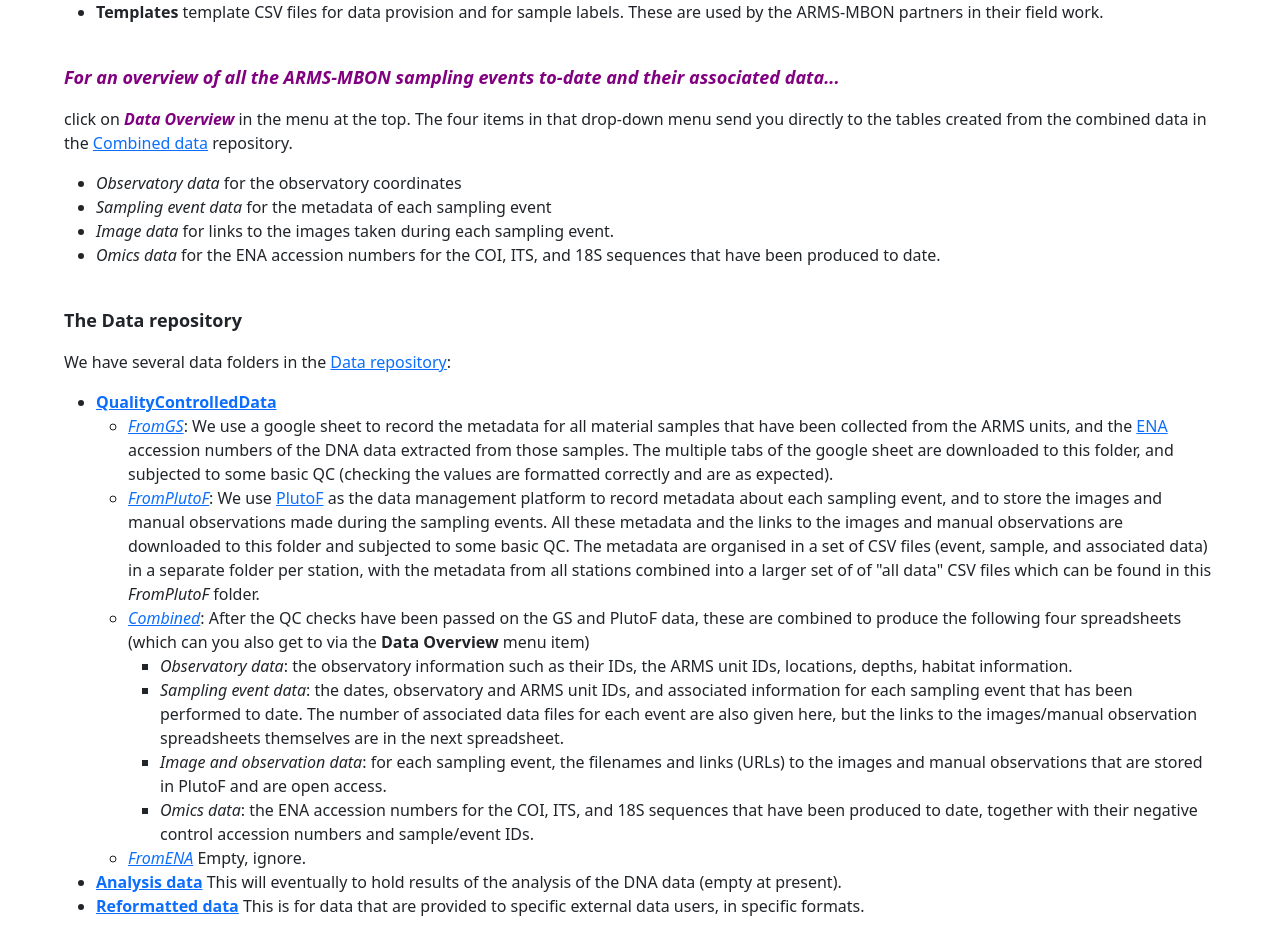
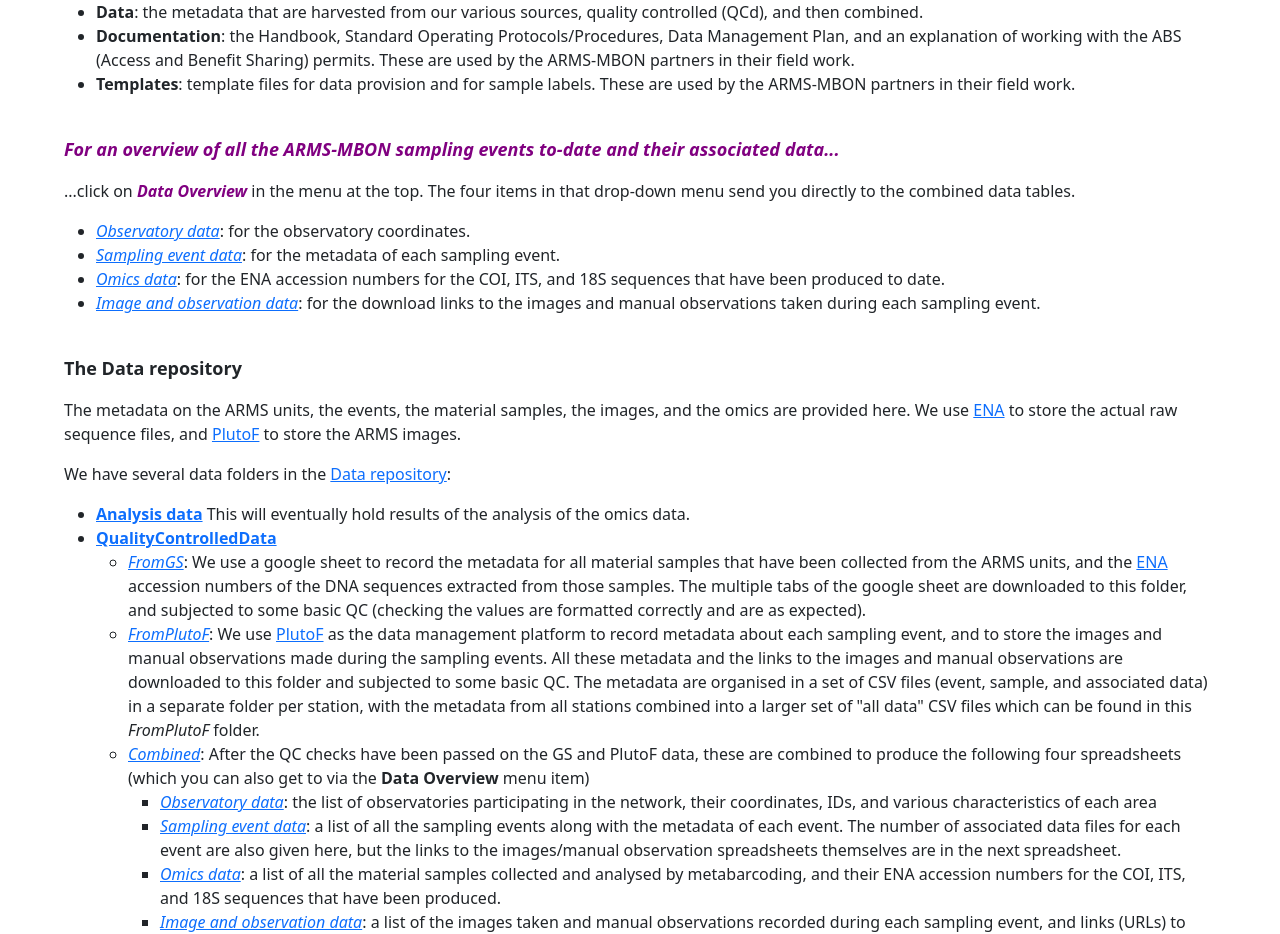
Before and after one commit to arms-mbon/arms-mbon-website, a React (Create React App) app in the folder arms_mbon_pages/: page / in a window 1280 px wide. Shown: the part 1118-2052 px from the top of the page. Built offline with nearby package versions, Linux system fonts and the light colour scheme.

Commit message:
updated landing page

```diff
--- a/arms_mbon_pages/src/App.js
+++ b/arms_mbon_pages/src/App.js
@@ -119,44 +119,45 @@ function App() {
 
         <center><h2 id="welcome-to-the-arms-mbon-landing-page-for-the-arms-mbon-github-space-">Welcome to the landing page for the ARMS-MBON GitHub</h2></center>
         <br></br>
-        <p>  ARMS-MBON is a European Biodiversity Observation Network (MBON) of Autonomous Reef Monitoring Structures (ARMS) placed in the vicinity of marine stations, ports, marinas, and long-term ecological research sites (LTER) distributed over Europe and polar regions. The units are emplaced for months at a time and are populated by the surrounding hard-bottom communities, which are then analysed when the units are retrieved. The aim of ARMS-MBON is to assess the status of, and changes in, the hard-bottom communities of these near-coast environments, using DNA, image, and visual inspection methods. The project started in 2018, and from 2023 it will continue as part of EMBRC&#39;s <a href="https://www.embrc.eu/emo-bon" target="_blank">EMO BON</a> project. The webpage for the ARMS-MBON can be found <a href="https://arms-mbon.org/" target="_blank">here</a>, and you can learn more by reading <a href="https://www.frontiersin.org/articles/10.3389/fmars.2020.572680/full" target="_blank">this paper in Frontiers</a>.  </p>
-        <p><em>  This is the landing page for all the data of ARMS-MBON, which we share via Github</em>. This GitHub space is where all the data are uploaded, quality controlled, semantically annotated, combined, and shared with others. Te scripts and intermediate products arising from the quality control and combining processes can also be found here. </p>
+        <p>ARMS-MBON is a European Marine Biodiversity Observation Network (MBON) of Autonomous Reef Monitoring Structures (ARMS), with a focus on the identification of hard-bottom species via omics and image techniques. The ARMS units are placed in the vicinity of marine stations, ports, marinas, and long-term ecological research sites (LTER) distributed over Europe and polar regions. The units are emplaced for months at a time and are populated by the surrounding hard-bottom communities. Once the units are retrieved, the organisms that colonised them are sampled and analysed. The aim of ARMS-MBON is to assess the status of, and changes in, the hard-bottom communities of these near-coast environments, using DNA, image, and visual inspection methods. The project started in 2018, and from 2023 it will continue as part of EMBRC&#39;s <a href="https://www.embrc.eu/emo-bon" target="_blank">EMO BON</a> (European Marine Omics Biodiversity Observation Network) project. The webpage for the ARMS-MBON can be found <a href="https://arms-mbon.org/" target="_blank">here</a>, and you can learn more by reading <a href="https://www.frontiersin.org/articles/10.3389/fmars.2020.572680/full" target="_blank">this paper in Frontiers in Marine Research</a>.  </p>
+        <p><em>  This is the landing page for all the data of ARMS-MBON which we share via Github</em>. This GitHub space is where all the event, sampling, image, and omics metadata are uploaded, quality controlled, semantically annotated, combined, and shared with others. Large datafiles are not archived in this GitHub space, but the references (URLs, links) to them are. The scripts and intermediate products arising from the quality control and combining processes can also be found here. </p>
         <p>  Via the menu at the top of this page you can go directly to the GitHub repositories for </p>
         <ul>
-          <li><strong>Data</strong> the data that are harvested from our various data sources, quality controlled (QCd), and then combined. These are mostly CSV files, with references to associated image and DNA data files.</li>
-          <li><strong>Documentation</strong> the Handbook, SOPs, Data Management Plan, and ABS explanation. These are used by the ARMS-MBON partners in their field work.</li>
-          <li><strong>Templates</strong> template CSV files for data provision and for sample labels. These are used by the ARMS-MBON partners in their field work.</li>
+          <li><strong>Data</strong>: the metadata that are harvested from our various sources, quality controlled (QCd), and then combined.</li>
+          <li><strong>Documentation</strong>: the Handbook, Standard Operating Protocols/Procedures, Data Management Plan, and an explanation of working with the ABS (Access and Benefit Sharing) permits. These are used by the ARMS-MBON partners in their field work.</li>
+          <li><strong>Templates</strong>: template files for data provision and for sample labels. These are used by the ARMS-MBON partners in their field work.</li>
           </ul>
 
           <br></br>
           <p className='purple'><em><strong><font size="+1.5">For an overview of all the ARMS-MBON sampling events to-date and their associated data...</font></strong></em></p>
-          <p>click on <font color="purple"><em><strong>Data Overview</strong></em></font> in the menu at the top. The four items in that drop-down menu send you directly to the tables created from the combined data in the <a href="https://github.com/arms-mbon/Data/tree/main/QualityControlledData/Combined" target="_blank">Combined data</a> repository.  </p>
+          <p>...click on <font color="purple"><em><strong>Data Overview</strong></em></font> in the menu at the top. The four items in that drop-down menu send you directly to the combined data tables.  </p>
           <ul>
-          <li><em>Observatory data</em> for the observatory coordinates</li>
-          <li><em>Sampling event data</em> for the metadata of each sampling event</li>
-          <li><em>Image data</em> for links to the images taken during each sampling event.</li>
-          <li><em>Omics data</em> for the ENA accession numbers for the COI, ITS, and 18S sequences that have been produced to date.</li>
+          <li><a href="https://arms-mbon.github.io/arms-mbon-website/#info/ObservatoryData" target="_blank"><em>Observatory data</em></a>: for the observatory coordinates.</li>
+          <li><a href="https://arms-mbon.github.io/arms-mbon-website/#info/SamplingEventData" target="_blank"><em>Sampling event data</em></a>: for the metadata of each sampling event.</li>
+          <li><a href="https://arms-mbon.github.io/arms-mbon-website/#info/OmicsData" target="_blank"><em>Omics data</em></a>: for the ENA accession numbers for the COI, ITS, and 18S sequences that have been produced to date.</li>
+          <li><a href="https://arms-mbon.github.io/arms-mbon-website/#info/ImageData" target="_blank"><em>Image and observation data</em></a>: for the download links to the images and manual observations taken during each sampling event.</li>
           </ul>
           <br></br>
           <p><strong><font size="+1.5">The Data repository</font></strong></p>
+          <p>The metadata on the ARMS units, the events, the material samples, the images, and the omics are provided here. We use <a href="https://www.ebi.ac.uk/ena/browser/">ENA</a> to store the actual raw sequence files, and <a href="https://plutof.ut.ee/en" target="_blank">PlutoF</a> to store the ARMS images. </p>
           <p>We have several data folders in the <a href="https://github.com/arms-mbon/Data" target="_blank">Data repository</a>:</p>
           <ul>
+          <li><a href="https://github.com/arms-mbon/Data/tree/main/AnalysisData" target="_blank"><strong>Analysis data</strong></a> This will eventually hold results of the analysis of the omics data.</li>
           <li><a href="https://github.com/arms-mbon/Data/tree/main/QualityControlledData" target="_blank"><strong>QualityControlledData</strong></a>
            <ul>
-            <li><a href="https://github.com/arms-mbon/Data/tree/main/QualityControlledData/FromGS" target="_blank"><em>FromGS</em></a>: We use a google sheet to record the metadata for all material samples that have been collected from the ARMS units, and the <a href="https://www.ebi.ac.uk/ena/browser/">ENA</a> accession numbers of the DNA data extracted from those samples. The multiple tabs of the google sheet are downloaded to this folder, and subjected to some basic QC (checking the values are formatted correctly and are as expected). </li>
-            <li><a href="https://github.com/arms-mbon/Data/tree/main/QualityControlledData/FromPlutoF" target="_blank"><em>FromPlutoF</em></a>: We use <a href="https://plutof.ut.ee/en">PlutoF</a> as the data management platform to record metadata about each sampling event, and to store the images and manual observations made during the sampling events. All these metadata and the links to the images and manual observations are downloaded to this folder and subjected to some basic QC. The metadata are organised in a set of CSV files (event, sample, and associated data) in a separate folder per station, with the metadata from all stations combined into a larger set of of &quot;all data&quot; CSV files which can be found in this <em>FromPlutoF</em> folder.</li>
-            <li><a href="https://github.com/arms-mbon/Data/tree/main/QualityControlledData/Combined" target="_blank"><em>Combined</em></a>: After the QC checks have been passed on the GS and PlutoF data, these are combined to produce the following four spreadsheets (which can you also get to via the <strong>Data Overview</strong> menu item)</li>
+            <li><a href="https://github.com/arms-mbon/Data/tree/main/QualityControlledData/FromGS" target="_blank"><em>FromGS</em></a>: We use a google sheet to record the metadata for all material samples that have been collected from the ARMS units, and the <a href="https://www.ebi.ac.uk/ena/browser/">ENA</a> accession numbers of the DNA sequences extracted from those samples. The multiple tabs of the google sheet are downloaded to this folder, and subjected to some basic QC (checking the values are formatted correctly and are as expected). </li>
+            <li><a href="https://github.com/arms-mbon/Data/tree/main/QualityControlledData/FromPlutoF" target="_blank"><em>FromPlutoF</em></a>: We use <a href="https://plutof.ut.ee/en" target="_blank">PlutoF</a> as the data management platform to record metadata about each sampling event, and to store the images and manual observations made during the sampling events. All these metadata and the links to the images and manual observations are downloaded to this folder and subjected to some basic QC. The metadata are organised in a set of CSV files (event, sample, and associated data) in a separate folder per station, with the metadata from all stations combined into a larger set of &quot;all data&quot; CSV files which can be found in this <em>FromPlutoF</em> folder.</li>
+            <li><a href="https://github.com/arms-mbon/Data/tree/main/QualityControlledData/Combined" target="_blank"><em>Combined</em></a>: After the QC checks have been passed on the GS and PlutoF data, these are combined to produce the following four spreadsheets (which you can also get to via the <strong>Data Overview</strong> menu item)</li>
              <ul>
-               <li><em>Observatory data</em>: the observatory information such as their IDs, the ARMS unit IDs, locations, depths, habitat information.</li>
-               <li><em>Sampling event data</em>: the dates, observatory and ARMS unit IDs, and associated information for each sampling event that has been performed to date. The number of associated data files for each event are also given here, but the links to the images/manual observation spreadsheets themselves are in the next spreadsheet.</li>
-               <li><em>Image and observation data</em>: for each sampling event, the filenames and links (URLs) to the images and manual observations that are stored in PlutoF and are open access.</li>
-               <li><em>Omics data</em>: the ENA accession numbers for the COI, ITS, and 18S sequences that have been produced to date, together with their negative control accession numbers and sample/event IDs.</li>
+               <li><a href="https://github.com/arms-mbon/Data/blob/main/QualityControlledData/Combined/combined_ObservatoryData.csv" target="_blank"><em>Observatory data</em></a>: the list of observatories participating in the network, their coordinates, IDs, and various characteristics of each area</li>
+               <li><a href="https://github.com/arms-mbon/Data/blob/main/QualityControlledData/Combined/combined_SamplingEventData.csv" target="_blank"><em>Sampling event data</em></a>: a list of all the sampling events along with the metadata of each event. The number of associated data files for each event are also given here, but the links to the images/manual observation spreadsheets themselves are in the next spreadsheet.</li>
+               <li><a href="https://github.com/arms-mbon/Data/blob/main/QualityControlledData/Combined/combined_OmicsData.csv" target="_blank"><em>Omics data</em></a>: a list of all the material samples collected and analysed by metabarcoding, and their ENA accession numbers for the COI, ITS, and 18S sequences that have been produced.</li>
+               <li><a href="https://github.com/arms-mbon/Data/blob/main/QualityControlledData/Combined/combined_ImageData.csv" target="_blank"><em>Image and observation data</em></a>: a list of the images taken and manual observations recorded during each sampling event, and links (URLs) to download those.</li>
              </ul>
-            <li><a href="https://github.com/arms-mbon/Data/tree/main/QualityControlledData/FromENA" target="_blank"><em>FromENA</em></a> Empty, ignore. </li>
+            <li><a href="https://github.com/arms-mbon/Data/tree/main/QualityControlledData/FromENA" target="_blank"><em>FromENA</em></a> In preparation, please ignore. </li>
            </ul>
         </li>
-        <li><a href="https://github.com/arms-mbon/Data/tree/main/AnalysisData" target="_blank"><strong>Analysis data</strong></a> This will eventually to hold results of the analysis of the DNA data (empty at present).</li>
-        <li><a href="https://github.com/arms-mbon/Data/tree/main/ReformattedData" target="_blank"><strong>Reformatted data</strong></a> This is for data that are provided to specific external data users, in specific formats.</li>
+         <li><a href="https://github.com/arms-mbon/Data/tree/main/ReformattedData" target="_blank"><strong>Reformatted data</strong></a> This is for data that are provided to specific external data users, in specific formats.</li>
         </ul>
         <br></br>
         <p>For the present, that is it :-). To access the data, click on whichever link (from the menu or the text here) to get to the GitHub repo/folder or directly to the spreadsheets. ENJOY!</p>
```
